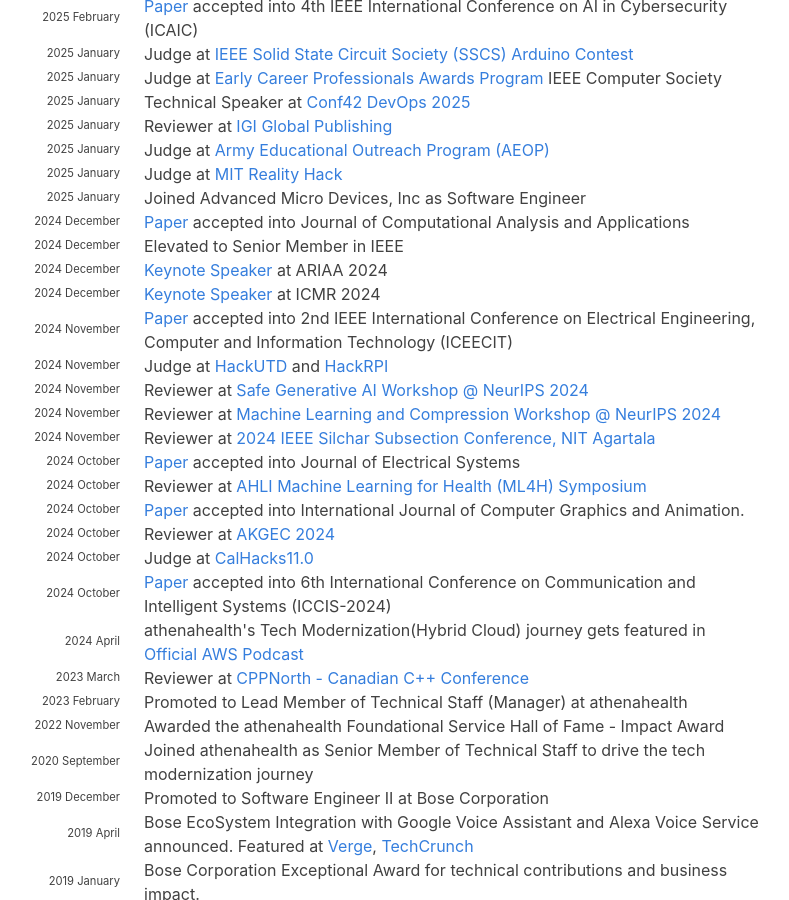
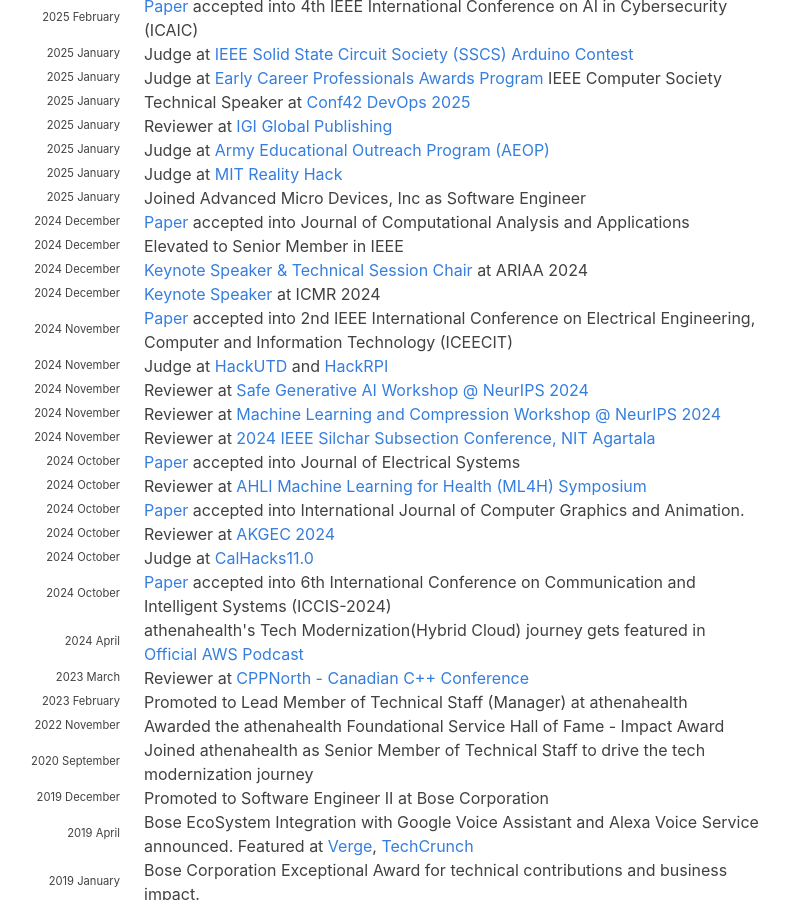
Before and after one commit to hariharanragothaman/hariharanragothaman.github.io, a Jekyll site: the page built from index.md, in a window 1280 px wide and 900 px high, scrolled down 1036 px. Shown: the whole window, without its empty margins (188-977 px from the left). Built offline with Jekyll 4.4.1, drawn with Linux system fonts in a browser that asks for light colours; nearby versions of some CDN libraries; some web fonts are replaced.

Commit message:
Polishes and Updates

```diff
--- a/_data/news.yaml
+++ b/_data/news.yaml
@@ -67,7 +67,7 @@
 
 - year: 2024
   year-extra: December
-  description: <a href="https://www.linkedin.com/feed/update/urn:li:activity:7265642701260242946/">Keynote Speaker</a> at ARIAA 2024
+  description: <a href="https://www.linkedin.com/feed/update/urn:li:activity:7265642701260242946/">Keynote Speaker & Technical Session Chair </a> at ARIAA 2024
 
 - year: 2024
   year-extra: December
```
